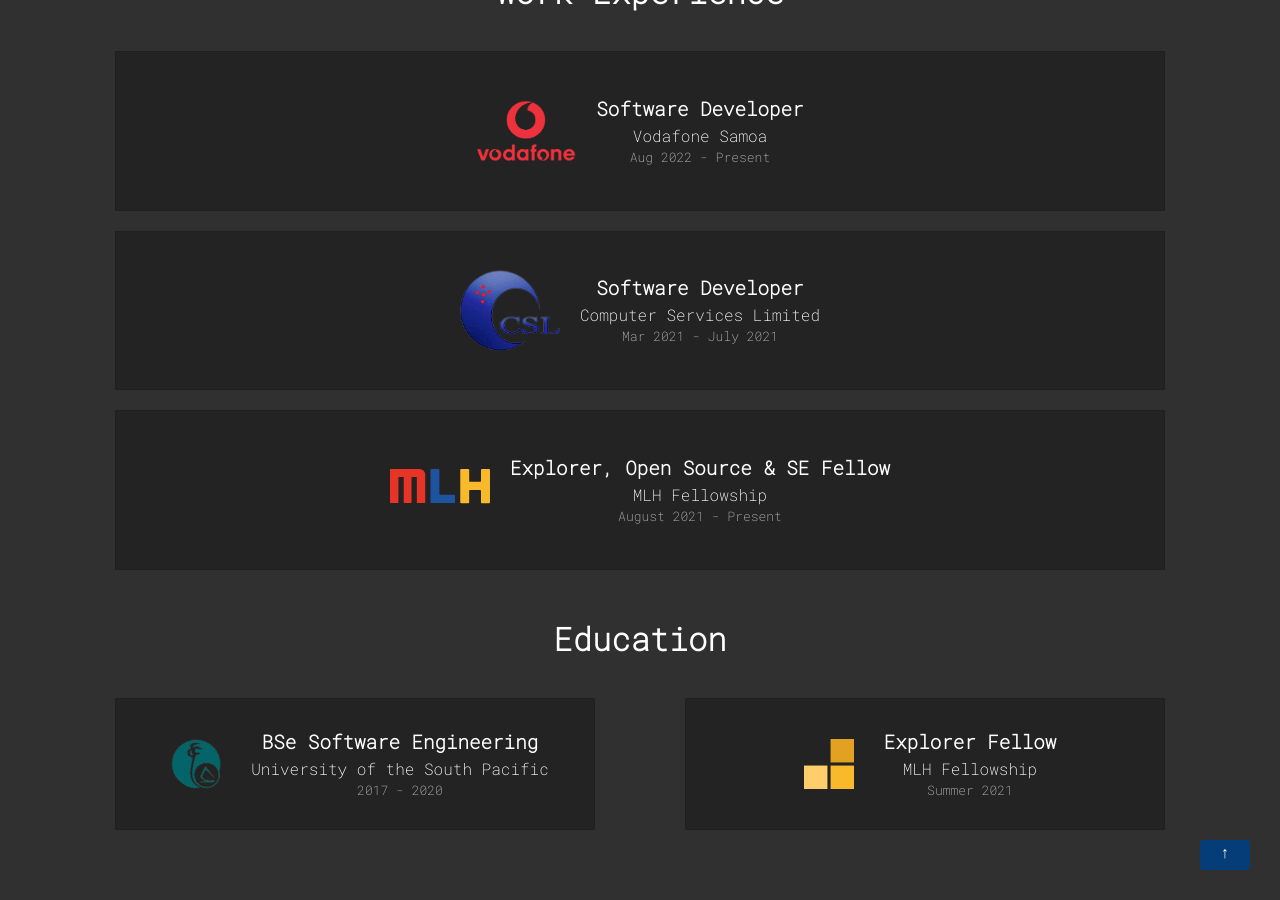
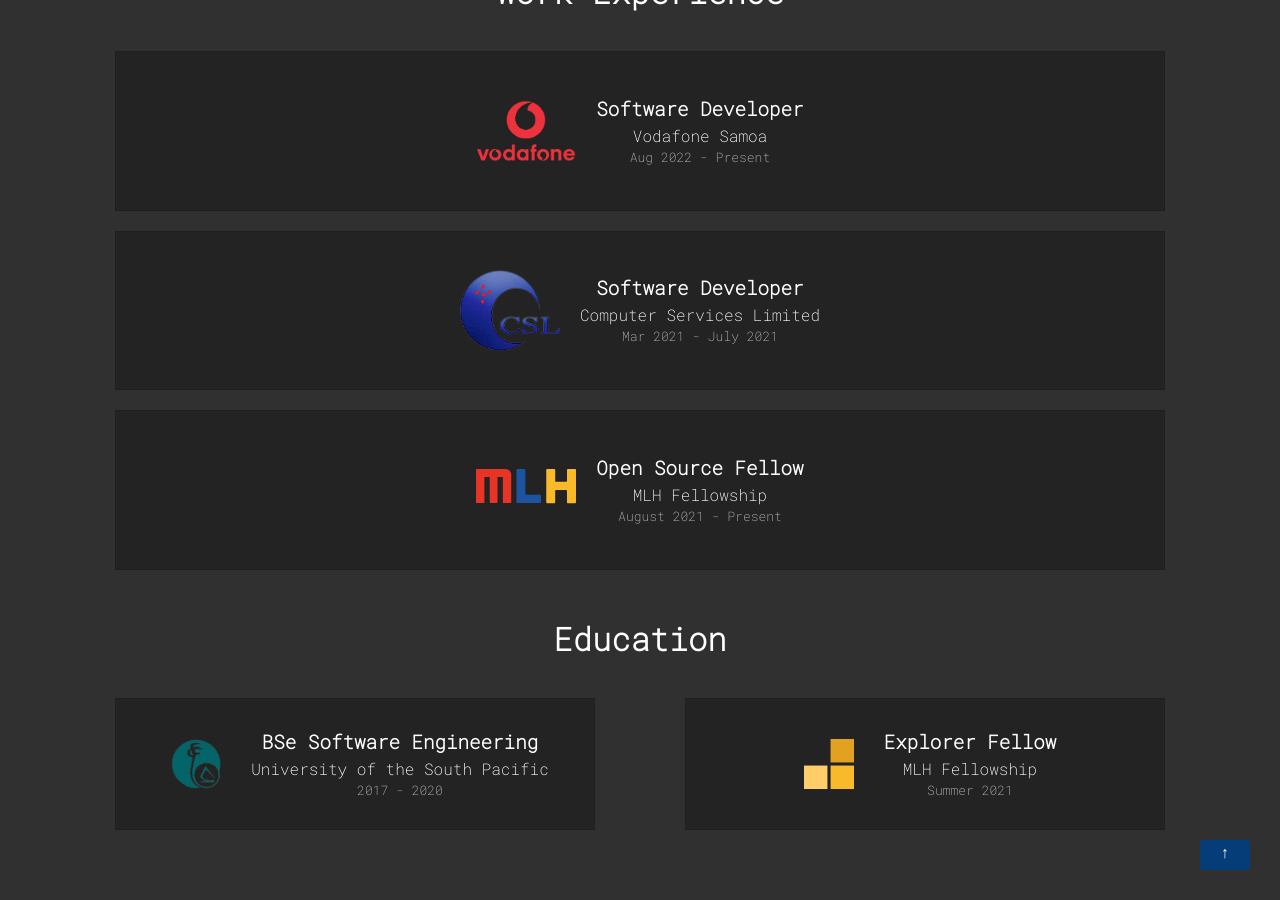
Before and after one commit to Green-Ranger11/Alesana-Eteuati-Jr, a Jekyll site: the page built from index.html, in a window 1280 px wide and 900 px high, scrolled down 1877 px. Built offline with Jekyll 4.4.1, drawn with Linux system fonts in a browser that asks for light colours; nearby versions of some CDN libraries.

Commit message:
Minor experience edits

```diff
--- a/_data/experience.yml
+++ b/_data/experience.yml
@@ -6,7 +6,7 @@
   company: Computer Services Limited
   dates: Mar 2021 - July 2021
   logo: csl.png
-- role: Explorer, Open Source & SE Fellow
+- role: Open Source Fellow
   company: MLH Fellowship
   dates: August 2021 - Present
   logo: mlh.svg
```
